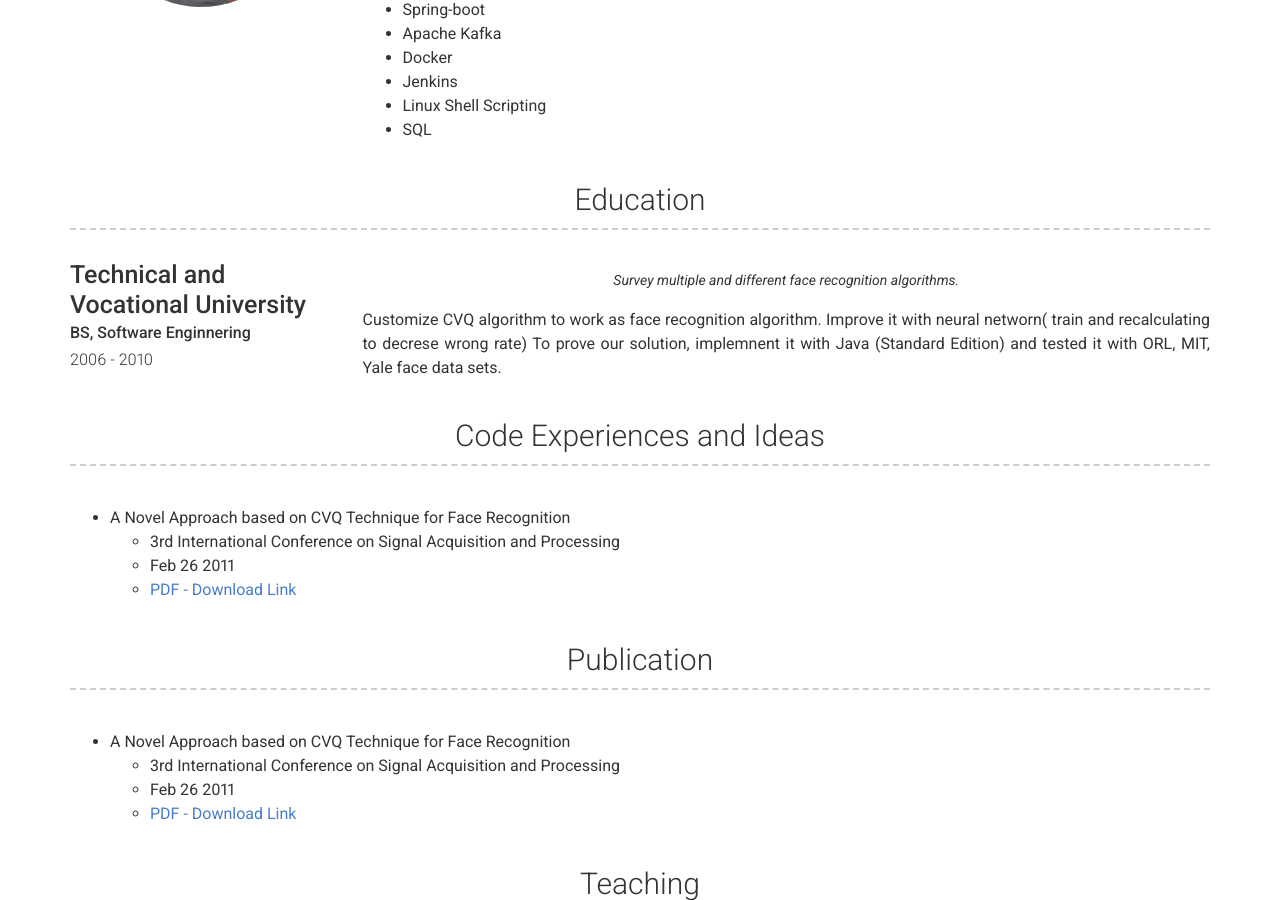
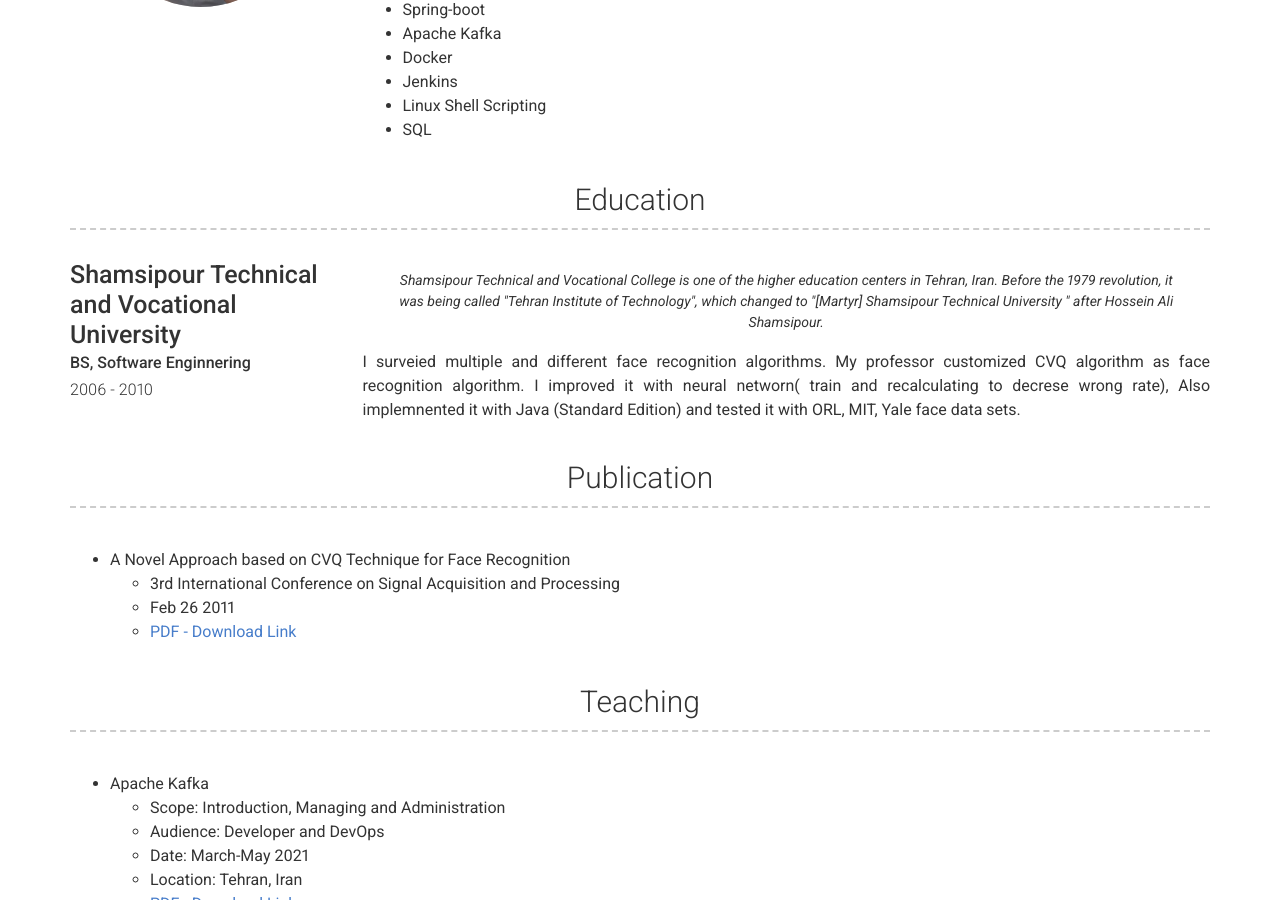
Before and after one commit to s-noroozi-cs/s-noroozi-cs.github.io, a Jekyll site: the page built from index.md, in a window 1280 px wide and 900 px high, scrolled down 522 px. Built offline with Jekyll 4.4.1, drawn with Linux system fonts in a browser that asks for light colours; nearby versions of some CDN libraries.

Commit message:
Update _config.yml

```diff
--- a/_config.yml
+++ b/_config.yml
@@ -43,21 +43,13 @@ content:
     layout: list
     content:
       - layout: top-left
-        title: Technical and Vocational University
+        title: Shamsipour Technical and Vocational University
         sub_title: BS, Software Enginnering
         caption: 2006 - 2010
         quote: >
-          Survey multiple and different face recognition algorithms.
+          Shamsipour Technical and Vocational College is one of the higher education centers in Tehran, Iran. Before the 1979 revolution, it was being called "Tehran Institute of Technology", which changed to "[Martyr] Shamsipour Technical University " after Hossein Ali Shamsipour.
         description: | # this will include new lines to allow paragraphs
-          Customize CVQ algorithm to work as face recognition algorithm. Improve it with neural networn( train and recalculating to decrese wrong rate)
-          To prove our solution, implemnent it with Java (Standard Edition) and tested it with ORL, MIT, Yale face data sets.
-  - title: Code Experiences and Ideas
-    layout: text
-    content: |
-         - A Novel Approach based on CVQ Technique for Face Recognition
-           - 3rd International Conference on Signal Acquisition and Processing
-           - Feb 26 2011
-           - <a href="documents/2011_ICSAP_A-Novel-Approach-based-on-CVQ-Technique-for-Face-Recognition.pdf" target="_blank">PDF - Download Link</a>
+          I surveied multiple and different face recognition algorithms. My professor customized CVQ algorithm as face recognition algorithm. I improved it with neural networn( train and recalculating to decrese wrong rate), Also implemnented it with Java (Standard Edition) and tested it with ORL, MIT, Yale face data sets.
   - title: Publication
     layout: text
     content: |
```
